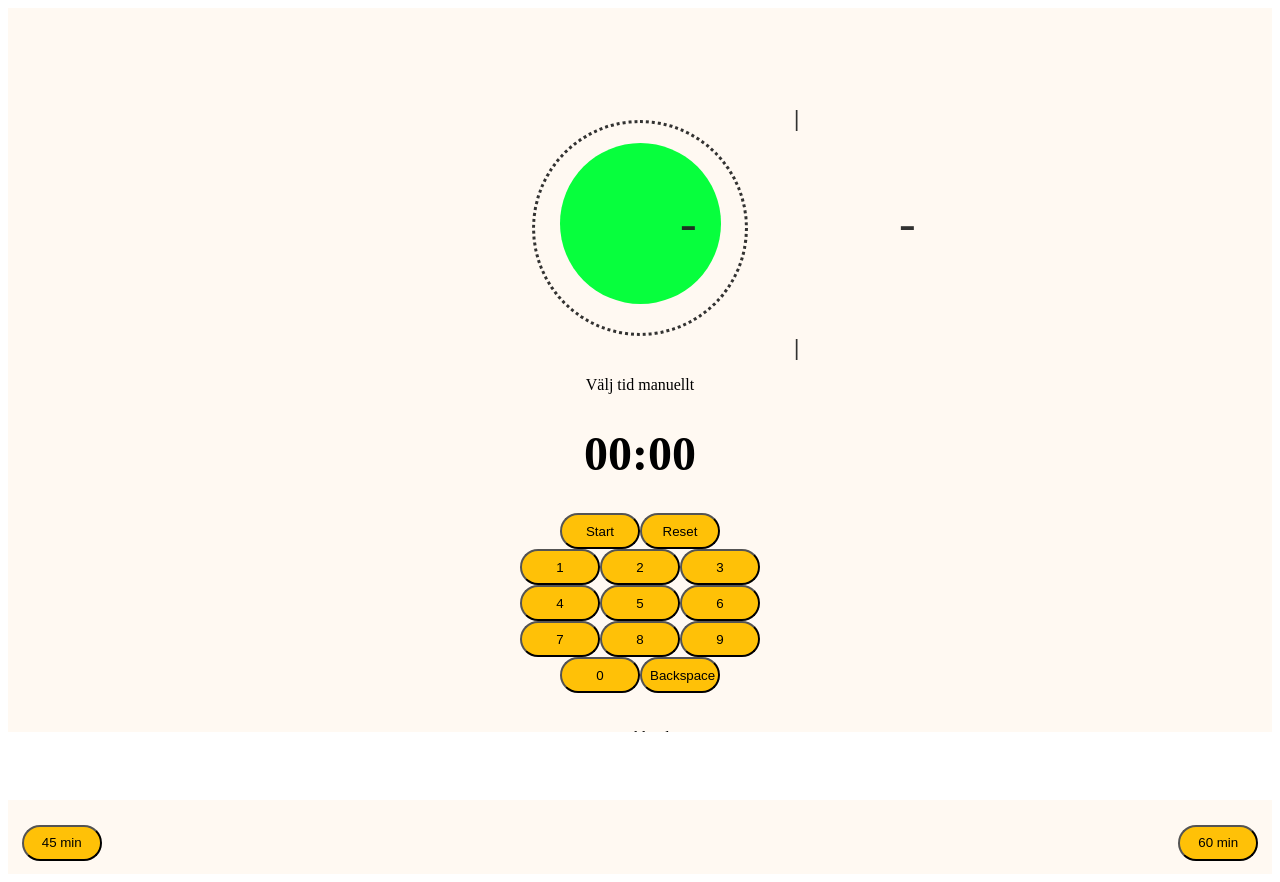
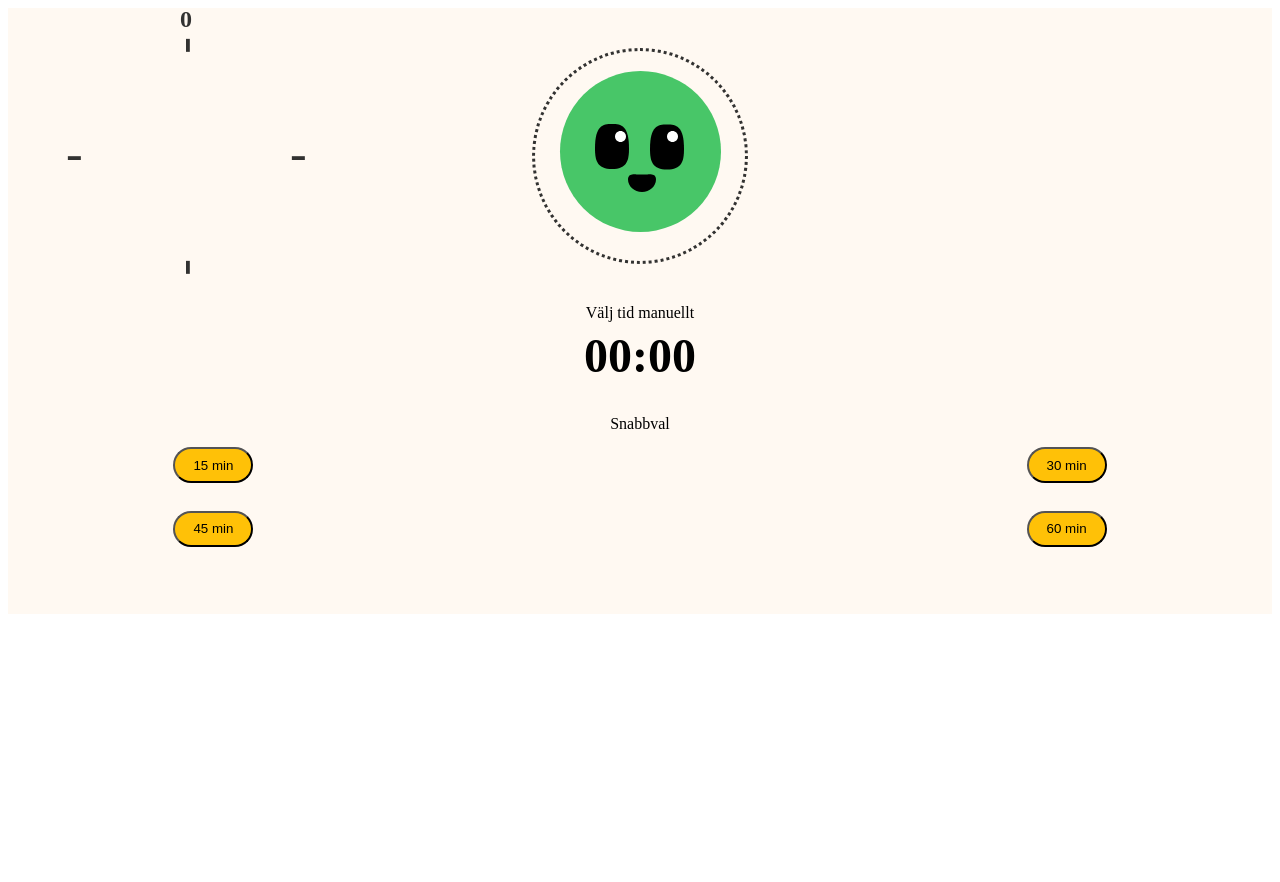
Before and after one commit to crtneko97/grp7_project, a Next.js app: page /timer in a window 1280 px wide. After the commit the page ends 800 px from the top, so only its background shows below. Built offline with nearby package versions, Linux system fonts and the light colour scheme; some icons are missing.

Commit message:
Timer klar MVP för Demo

```diff
--- a/components/TimeClock.tsx
+++ b/components/TimeClock.tsx
@@ -1,8 +1,8 @@
-import { useState, useEffect } from 'react';
+import { useState, useEffect } from "react"
 import styles from "@/styles/Home.module.css"
 
 interface Props {
-  duration: number;
+  duration: number
 }
 
 const TimerClock: React.FC<Props> = ({ duration }) => {
@@ -80,7 +80,7 @@ const TimerClock: React.FC<Props> = ({ duration }) => {
 
   return (
     <div>
-        <h1>{formatTime(timeLeft)}</h1>
+      <h1 className={styles.digitalClockManualCard}>{formatTime(timeLeft)}</h1>
       {isPaused ? (
         <button className={styles.timerButtons} onClick={handleStart}>
           Start
@@ -93,7 +93,49 @@ const TimerClock: React.FC<Props> = ({ duration }) => {
       <button className={styles.timerButtons} onClick={handleReset}>
         Reset
       </button>
-
+      {/* 7-9 */}
+      <div>
+        <button
+          className={styles.timerButtons}
+          onClick={() => handleManualTimeChange(7)}
+        >
+          7
+        </button>
+        <button
+          className={styles.timerButtons}
+          onClick={() => handleManualTimeChange(8)}
+        >
+          8
+        </button>
+        <button
+          className={styles.timerButtons}
+          onClick={() => handleManualTimeChange(9)}
+        >
+          9
+        </button>
+      </div>
+      {/* 4-6 */}
+      <div>
+        <button
+          className={styles.timerButtons}
+          onClick={() => handleManualTimeChange(4)}
+        >
+          4
+        </button>
+        <button
+          className={styles.timerButtons}
+          onClick={() => handleManualTimeChange(5)}
+        >
+          5
+        </button>
+        <button
+          className={styles.timerButtons}
+          onClick={() => handleManualTimeChange(6)}
+        >
+          6
+        </button>
+      </div>
+      {/* 1-3 */}
       <div>
         <button
           className={styles.timerButtons}
@@ -114,50 +156,8 @@ const TimerClock: React.FC<Props> = ({ duration }) => {
           3
         </button>
       </div>
-
-        <div>
-          <button
-            className={styles.timerButtons}
-            onClick={() => handleManualTimeChange(4)}
-          >
-            4
-          </button>
-          <button
-            className={styles.timerButtons}
-            onClick={() => handleManualTimeChange(5)}
-          >
-            5
-          </button>
-          <button
-            className={styles.timerButtons}
-            onClick={() => handleManualTimeChange(6)}
-          >
-            6
-          </button>
-        </div>
-
-        <div>
-          <button
-            className={styles.timerButtons}
-            onClick={() => handleManualTimeChange(7)}
-          >
-            7
-          </button>
-          <button
-            className={styles.timerButtons}
-            onClick={() => handleManualTimeChange(8)}
-          >
-            8
-          </button>
-          <button
-            className={styles.timerButtons}
-            onClick={() => handleManualTimeChange(9)}
-          >
-            9
-          </button>
-        </div>
-
-        <div>
+      {/* BOTTEN KNAPPAR 00 - 0 - Backspace */}
+      <div className={styles.bottomButtonsManual}>
         <button
           className={styles.timerButtons}
           onClick={() => handleManualTimeChange(0)}
@@ -171,4 +171,4 @@ const TimerClock: React.FC<Props> = ({ duration }) => {
     </div>
   )
 }
-export default TimerClock;
+export default TimerClock
--- a/components/TimerControls.tsx
+++ b/components/TimerControls.tsx
@@ -9,33 +9,77 @@ const TimerControls = () => {
     setDuration(selectedDuration)
   }
 
+  /* onClick Manual-Time-PopUp meny */
+  const [isHidden, setIsHidden] = useState(true)
+
+  function toggleManuellTime() {
+    setIsHidden(!isHidden)
+  }
+
   return (
+    <>
       <div className={styles.timerBakgrund}>
-      <br />
-      <br />
-      <br />
-      <br />
         <div className={styles.timerClock}>
           <br />
           <br />
           <br />
           <br />
           <div className={styles.timerClockFrame}>
-          <div className={styles.timerTwelveSpike}>|</div>
+            <div className={styles.timerZeroOverSpike}>0</div>
+
+            {/* Vertical letter-Style */}
+            <div className={styles.verticalLettersBox}>
+              <div className={styles.timerTwelveSpike}>-</div>
+            </div>
+
             <div className={styles.timerNineSpike}>-</div>
             <div className={styles.timerThreeSpike}>-</div>
-          <div className={styles.timerSixSpike}>|</div>
+
+            {/* Vertical letter-Style */}
+            <div className={styles.verticalLettersBox}>
+              <div className={styles.timerSixSpike}>-</div>
+            </div>
             <div className={styles.timerPeppiFace}></div>
           </div>
-        <br />
+        </div>
+        Välj tid manuellt
+        <div className={styles.digitalClock}>
+          {" "}
+          {/*
+        <TimerClock duration={duration} />
+        */}
+          <h1 className={styles.digitMittKnapp} onClick={toggleManuellTime}>
+            00:00
+          </h1>
+          <div className={isHidden ? styles.hidden : styles.visible}>
+            {/* START */}
+            {/* MANUELL TID - TIMER POPUP                                   *** KOLLA MED KRILLE, VA FAN HÄNDER Å SKER?! *****/}
+            <div className={styles.manuellTimeCard}>
+              {/* EXIT BUTTON */}
+              <div className={styles.timerExitBox}>
+                <div
+                  onClick={toggleManuellTime}
+                  className={styles.timerExitKnapp}
+                >
+                  x
+                </div>
+              </div>
+              {/* EXIT BUTTON END HERE! */}
+              <div className={styles.digitalClock}>
+                {" "}
+                <TimerClock duration={duration} />
                 <br />
                 <br />
               </div>
-      Välj tid manuellt
-      <br />
-      <div className={styles.digitalClock}> <TimerClock duration={duration} /></div>
-      <br />
-      <br />
+
+              <div className={styles.boxAvbrytBekrefta}>
+                <div className={styles.avbrytKnapplist}>AVBRYT</div>
+                <div className={styles.bekreftaKnapplist}>BEKRÄFTA</div>
+              </div>
+            </div>
+            {/* STOPP */}
+          </div>
+        </div>
         Snabbval
         <br />
         <div className={styles.boxSnabbButton}>
@@ -52,7 +96,7 @@ const TimerControls = () => {
             30 min
           </button>
         </div>
-      <div className={styles.boxSnabbButton}>
+        <div className={styles.boxSnabbButton2}>
           <button
             className={styles.timerSnabbButtons}
             onClick={() => handleButtonClick(45)}
@@ -66,8 +110,19 @@ const TimerControls = () => {
             60 min
           </button>
         </div>
-
+        <br />
+        <br />
+        <br />
+        <div>
+          {" "}
+          <img
+            className={styles.happyEyesPeppi}
+            src="/images/HappyEyes.svg"
+            alt="your-image-alt-text"
+          />
         </div>
+      </div>
+    </>
   )
 }
 
--- a/styles/Home.module.css
+++ b/styles/Home.module.css
@@ -3,9 +3,20 @@
   flex-direction: column;
   justify-content: space-between;
   align-items: center;
-  padding: 6rem;
   min-height: 100vh;
 }
+
+.loginRegisterBG {
+  background-image: url("../public/images/PeppiLoginBG.png");
+  background-size: contain;
+  background-repeat: no-repeat;
+  background-position: center;
+
+  /*position: absolute;*/
+  width: 373px;
+  height: 667px;
+}
+
 /*                                                  Schema sida                                            */
 
 /* Veckodagarna Style*/
@@ -104,7 +115,7 @@
 
 /*                                             Start Popup Peppi Image                                    */
 .peppiWelcome {
-  background-image: url("/public/popupPeppi.png");
+  background-image: url("/public/images/popupPeppi.png");
   height: auto;
   width: 100%;
 }
@@ -183,32 +194,42 @@
   border: dotted;
 }
 
-.timerTwelveSpike {
+.verticalLettersBox {
+  writing-mode: vertical-lr;
+}
+
+.timerZeroOverSpike {
   position: absolute;
-  top: 105px;
-  left: 794px;
+  top: 6px;
+  left: 180px;
   font-size: x-large;
   font-weight: bolder;
 }
 
+.timerTwelveSpike {
+  position: absolute;
+  text-orientation: mixed;
+  top: 37px;
+  left: 164px;
+}
+
 .timerNineSpike {
   position: absolute;
-  top: 194px;
-  left: 680px;
+  top: 124px;
+  left: 66px;
 }
 
 .timerThreeSpike {
   position: absolute;
-  top: 194px;
-  left: 899px;
+  top: 124px;
+  left: 290px;
 }
 
 .timerSixSpike {
   position: absolute;
-  top: 334px;
-  left: 794px;
-  font-size: x-large;
-  font-weight: bolder;
+  text-orientation: mixed;
+  top: 259px;
+  left: 164px;
 }
 
 /* DESKTOP SIZE
@@ -248,8 +269,15 @@
   margin-top: 20px;
   height: 161px;
   width: 161px;
-  background-color: #07ff3d;
+  background-color: #48c668;
   border-radius: 50%;
+}
+
+.happyEyesPeppi {
+  position: absolute;
+  margin-top: -490px;
+  margin-left: -45px;
+  z-index: 1;
 }
 
 .digitalClock {
@@ -257,13 +285,26 @@
   font-weight: 700;
 }
 
+.digitMittKnapp {
+  margin-top: 0.5%;
+}
+
 .boxSnabbButton {
   display: flex;
   flex-direction: row;
   justify-content: space-between;
   padding: 0.86em;
-  left: 10%;
-  right: 10%;
+  margin-left: 12%;
+  margin-right: 12%;
+}
+
+.boxSnabbButton2 {
+  display: flex;
+  flex-direction: row;
+  justify-content: space-between;
+  padding: 0.86em;
+  margin-left: 12%;
+  margin-right: 12%;
 }
 
 .timerSnabbButtons {
@@ -281,7 +322,12 @@
   cursor: pointer;
 }
 
-.boxtimerButton {
+.boxTimerButton {
+}
+
+.digitalClockManualCard {
+  margin-top: -5px;
+  margin-bottom: 30px;
 }
 
 .timerButtons {
@@ -298,6 +344,80 @@
   width: 80px;
   border-radius: 999em 999em 999em 999em; /* HUR FAN GÖR JAG EN AVRUND KNAPP som inte ser fucked ut! */
   cursor: pointer;
+}
+
+.bottomButtonsManual {
+  margin-bottom: -40px;
+}
+
+.boxAvbrytBekrefta {
+  display: flex;
+  flex-direction: row;
+  justify-content: space-between;
+  padding: 0.86em;
+  margin-left: 15%;
+  margin-right: 15%;
+  font-size: 19px;
+  margin-top: 2%;
+}
+
+.avbrytKnapplist {
+  color: #000000;
+}
+
+.bekreftaKnapplist {
+  color: #ffc107;
+}
+
+.manuellTimeCard {
+  display: block;
+  position: absolute;
+  background-color: #ffffff;
+  padding: 15px;
+  margin-top: -47%;
+  height: 399px;
+  width: 327px;
+
+  border-radius: 4% 4% 0 0;
+  border-top: 1px solid #20202000;
+  -webkit-box-shadow: 0px -4px 3px rgba(1, 1, 1, 0.15);
+  -moz-box-shadow: 0px -4px 3px rgba(1, 1, 1, 0.15);
+  box-shadow: 0px -4px 3px rgba(1, 1, 1, 0.15);
+  z-index: 1;
+}
+
+.visible {
+  display: block;
+}
+
+.hidden {
+  display: none;
+}
+
+/* Exit knapp på Manuella knappar-CARD */
+.timerExitBox {
+  display: flex;
+  justify-content: flex-end;
+}
+
+.timerExitKnapp {
+  text-decoration: none;
+  text-align: center;
+  position: static;
+  bottom: 12%;
+  font-size: 25px;
+  line-height: 19px;
+  height: 24px;
+  width: 24px;
+  background-color: #222222;
+  color: #fff;
+  cursor: pointer;
+  border-radius: 50%;
+  border-top: 1px solid #20202000;
+  -webkit-box-shadow: 0px 4px 3px rgba(1, 1, 1, 0.15);
+  -moz-box-shadow: 0px 4px 3px rgba(1, 1, 1, 0.15);
+  box-shadow: 0px 4px 3px rgba(1, 1, 1, 0.15);
+  z-index: 99;
 }
 
 /*                                                TIMER END                                                */
```
Also changed, not shown: components/LoginForm.tsx (+8 -2 lines), public/images/HappyEyes.svg (added). Lines whose indentation alone changed are shown as unchanged.
